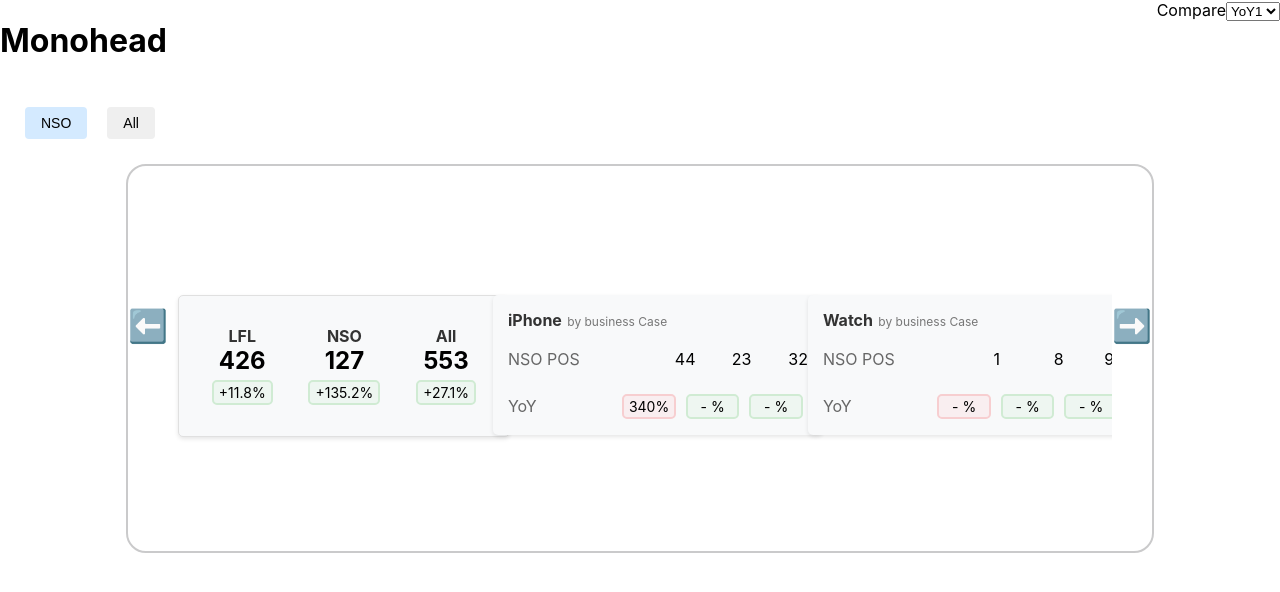
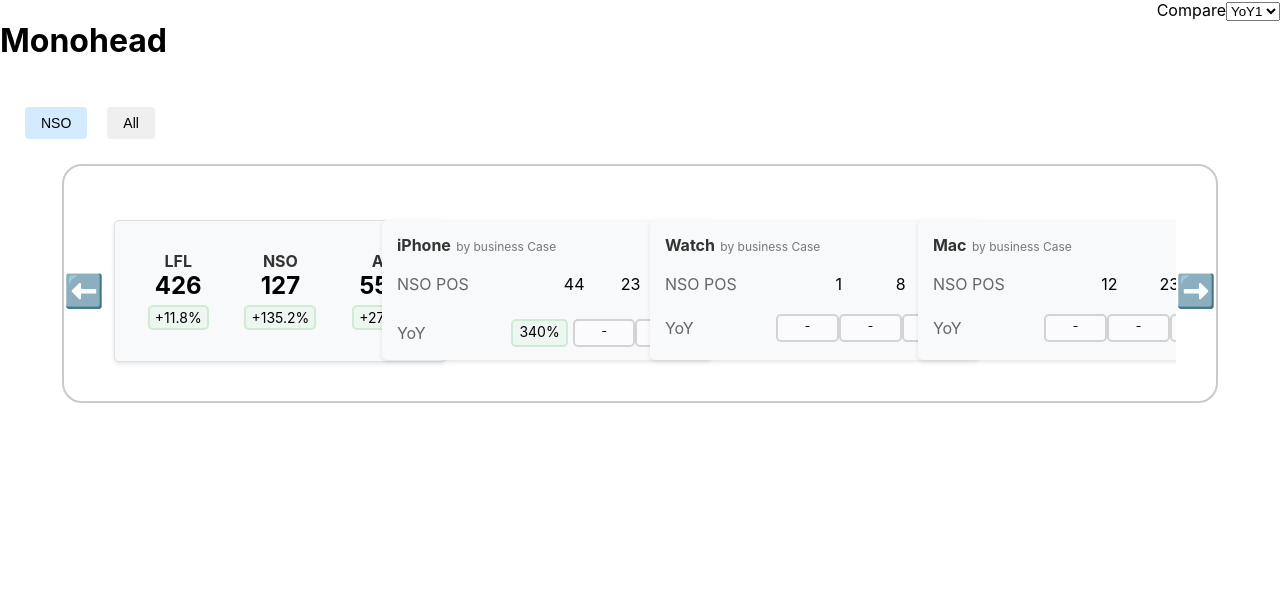
Before and after one commit to Dhanushsingamala/Doiddetask-AppleCaurosel, a React (Create React App) app: page / in a window 1280 px wide. Shown: the top 592 px of the page. Built offline with nearby package versions, Linux system fonts and the light colour scheme.

Commit message:
changes related to metrics

```diff
--- a/src/App.css
+++ b/src/App.css
@@ -20,8 +20,8 @@
 }
 
 .majorTile {
-  width: 80vw;
-  height: 370px;
+  width: 90vw;
+  height: 220px;
   background-color: #ffffff;
   border: 2px solid #cacacb;
   border-radius: 20px;
--- a/src/components/AllCard.js
+++ b/src/components/AllCard.js
@@ -12,7 +12,7 @@ const AllCard = ({ dropDown }) => {
     dots: false,
     infinite: false,
     centerMode: false,
-    slidesToShow: 3,
+    slidesToShow: 4,
     slidesToScroll: 1,
     variableWidth: false,
     prevArrow: <h1>⬅️</h1>,
--- a/src/components/AllCards.js
+++ b/src/components/AllCards.js
@@ -55,7 +55,7 @@ const AllCards = ({ allCardData, color, dropDown }) => {
       case "Green":
         return `${name} > ${high / 1000}K`;
       case "Amber":
-        return `${name} = ${high / 1000}K - ${low / 1000}K `;
+        return `${name} = ${high / 1000} - ${low / 1000}K `;
       case "Red":
         return `${name} < ${low / 1000}K`;
       default:
@@ -95,11 +95,13 @@ const AllCards = ({ allCardData, color, dropDown }) => {
             </span>
             <span className="threshold-value">{getThresholdValue(item)}</span>
             <span
-              className={`threshold-change ${
-                temp(color, item) !== "-" && parseInt(temp(color, item)) < 0
-                  ? "negative"
-                  : "positive"
-              }`}
+             className={`threshold-change ${
+              temp(color, item) === "-"
+                ? "neutral"
+                : parseInt(temp(color, item)) < 0
+                ? "negative"
+                : "positive"
+            }`}
             >
               {temp(color, item)}
             </span>
--- a/src/components/NsoCards.js
+++ b/src/components/NsoCards.js
@@ -37,9 +37,9 @@ const NsoCards = ({ item, dropDown }) => {
     let thirdThresholdValue =
       ((item.CY_Red_POS_Cnt - itemVals[2]) / itemVals[2]) * 100;
 
-    if (firstThresholdValue === Infinity) firstThresholdValue = "- ";
-    if (secondThresholdValue === Infinity) secondThresholdValue = "- ";
-    if (thirdThresholdValue === Infinity) thirdThresholdValue = "- ";
+    if (firstThresholdValue === Infinity) firstThresholdValue = "-";
+    if (secondThresholdValue === Infinity) secondThresholdValue = "-";
+    if (thirdThresholdValue === Infinity) thirdThresholdValue = "-";
 
     setCardData({
       firstThresholdValue,
@@ -47,6 +47,22 @@ const NsoCards = ({ item, dropDown }) => {
       thirdThresholdValue,
     });
   }, [item, dropDown]);
+
+
+  function getClassName(value) {
+    if (value === "-") {
+      return "neutral";
+    } else if (value < 0) {
+      return "negative";
+    } else if(value > 0){
+      return "positive";
+    }
+  }
+
+
+  function renderValue(value) {
+    return value === "-" ? value : `${value}%`;
+  }
 
   //   const finalData = () => {
   //     let itemVals = [];
@@ -97,14 +113,15 @@ const NsoCards = ({ item, dropDown }) => {
         </div>
         <div className="card-row card-row2">
           <span>YoY</span>
-          <span className="threshold-change negative">
-            {cardData.firstThresholdValue}%
+          <span className={`threshold-change ${getClassName(cardData.firstThresholdValue)}`}>
+            {renderValue(cardData.firstThresholdValue)}
           </span>
-          <span className="threshold-change positive">
-            {cardData.secondThresholdValue}%
+
+          <span className={`threshold-change ${getClassName(cardData.secondThresholdValue)}`}>
+            {renderValue(cardData.secondThresholdValue)}
           </span>
-          <span className="threshold-change positive">
-            {cardData.thirdThresholdValue}%
+          <span className={`threshold-change ${getClassName(cardData.thirdThresholdValue)}`}>
+            {renderValue(cardData.thirdThresholdValue)}
           </span>
         </div>
       </div>
--- a/src/components/Nsocard.js
+++ b/src/components/Nsocard.js
@@ -13,7 +13,7 @@ const Nsocard = ({ dropDown }) => {
     dots: false,
     infinite: false,
     centerMode: false,
-    slidesToShow: 3,
+    slidesToShow: 4,
     slidesToScroll: 1,
     variableWidth: false,
     prevArrow: <h1>⬅️</h1>,
--- a/src/components/style.scss
+++ b/src/components/style.scss
@@ -42,8 +42,9 @@
   border-radius: 10px;
   padding: 15px;
   background-color: white;
-  width: 250px;
+  width: 275px;
   margin: 10px;
+  height: 158px;
 }
 
 .card-header {
@@ -66,8 +67,9 @@
 .threshold-item {
   display: flex;
   align-items: center;
-  justify-content: space-between;
+  justify-content: space-around;
   margin-bottom: 10px;
+
 }
 
 .indicator {
@@ -94,12 +96,13 @@
 }
 
 .threshold-change {
-  width: 55px;
+  width: 60px;
   text-align: center;
   padding: 2px 5px;
   border-radius: 5px;
   font-size: 12px;
   color: white;
+  height: 20px;
 }
 
 .positive {
@@ -115,6 +118,13 @@
 .negative {
   background-color: rgb(239, 204, 204);
   border: 2px solid red;
+}
+
+.neutral{
+  background-color: rgb(251, 251, 254) ;
+  border: 2px solid lightgrey;
+  color: black;
+  width: 58px;
 }
 
 .negative {
@@ -214,6 +224,7 @@
 //   width: 250px
 // }
 
+
 .nso {
   background-color: #f8f9fa;
   border-radius: 5px;
@@ -229,11 +240,13 @@
   border-radius: 10px;
   padding: 15px;
   background-color: white;
-  width: 250px;
+  width: 235px;
   margin: 10px;
-  height: 158px;
+  height: 154px;
 }
 
 .slick-slider {
   display: flex !important;
+  align-items: center;
+  justify-content: space-between;
 }
```
